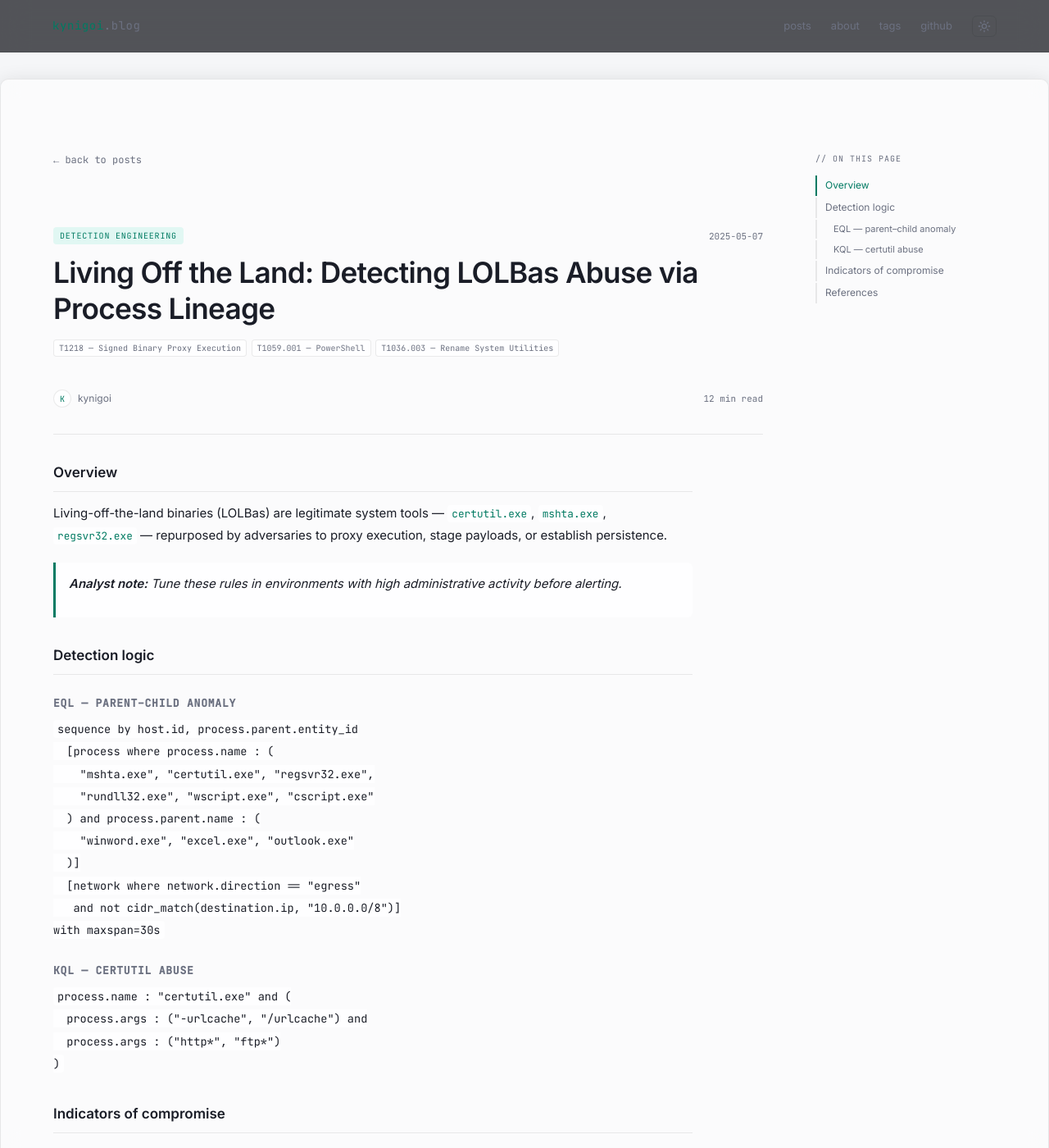
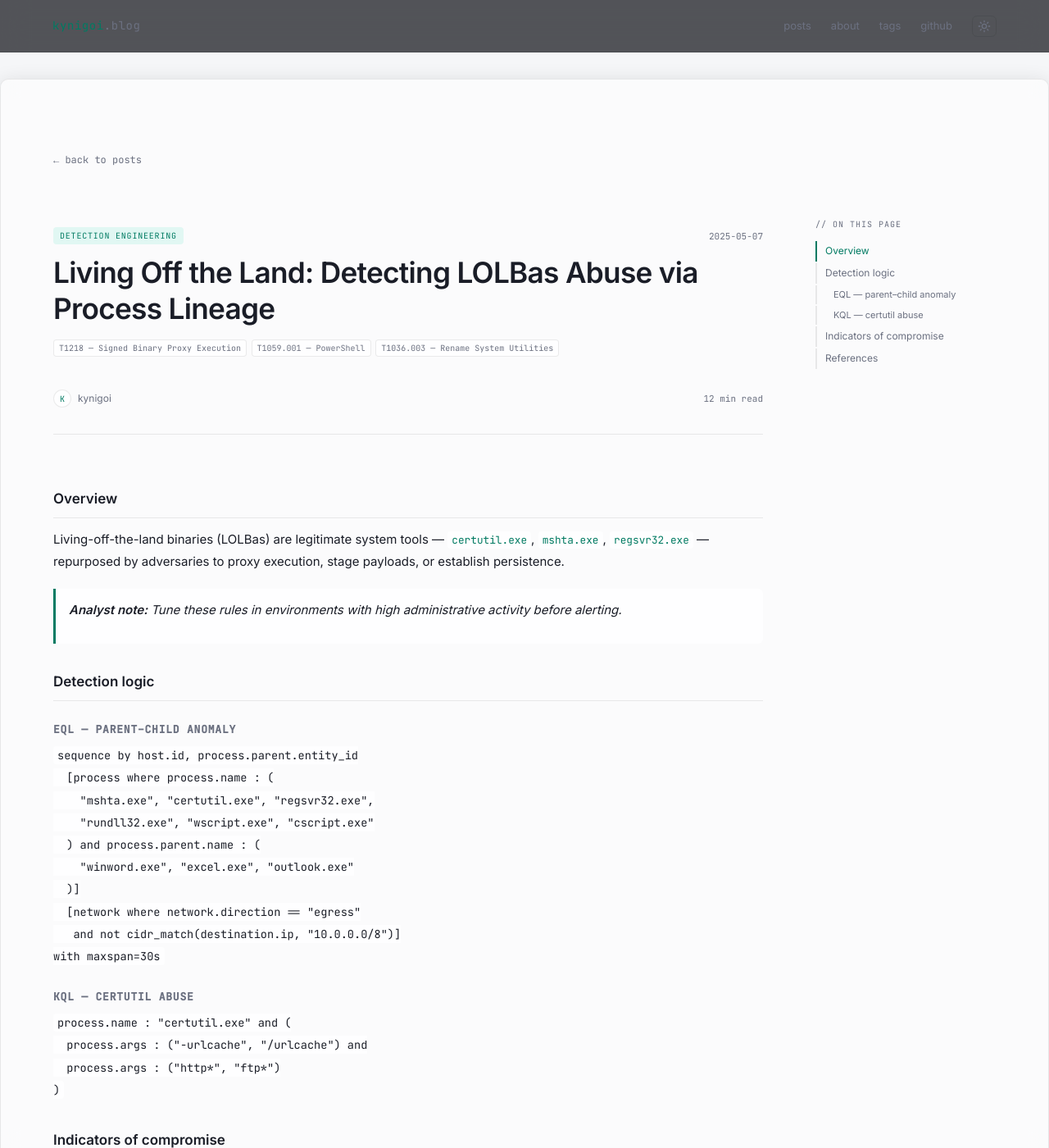
Before and after one commit to unresolvedhost/kynigoi-blog-theme, a Jekyll site: the page built from _posts/2025-05-07-example.md, in a window 1280 px wide and 1400 px high. Shown: the whole window at 82% size. Built offline with Jekyll 4.4.1, drawn with Linux system fonts in a browser that asks for light colours; some web fonts are replaced; a script that is not in the unit is left out.

Commit message:
FIX: Post layout

```diff
--- a/_sass/_base.scss
+++ b/_sass/_base.scss
@@ -167,6 +167,8 @@ code {
   gap:           0.5rem;
   flex-wrap:     wrap;
   margin-bottom: 0.75rem;
+  min-width:     0;
+  overflow:      hidden;
 }
 
 .post-date {
--- a/_sass/_home.scss
+++ b/_sass/_home.scss
@@ -4,6 +4,10 @@
 
 .hero {
   padding: $space-2xl $space-xl $space-lg;
+
+  @media (max-width: 700px) {
+    padding: $space-lg $space-md $space-md;
+  }
 
   .hero-eyebrow {
     font-family:    $font-mono;
@@ -15,7 +19,7 @@
   }
 
   h1 {
-    font-size:      clamp(2.4rem, 5vw, 3.6rem);
+    font-size:      clamp(1.8rem, 5vw, 3.6rem);
     font-weight:    600;
     line-height:    1.15;
     letter-spacing: -0.03em;
--- a/_sass/_post.scss
+++ b/_sass/_post.scss
@@ -11,12 +11,24 @@
   align-items: flex-start;
   @include glass;
   border-radius: $radius-lg;
+  overflow:    hidden;
+
+  @media (max-width: 900px) {
+    flex-direction: column;
+    margin:         1rem;
+    padding:        $space-md;
+    gap:            $space-md;
+    border-radius:  $radius-md;
+  }
 }
 
 .post-content {
   flex:      1;
   min-width: 0;
+  max-width: 100%;
   padding:   2.5rem 0;
+
+  @media (max-width: 900px) { padding: 1rem 0; }
 }
 
 // ── TOC sidebar ──────────────────────────────────────────
@@ -72,8 +84,10 @@
 }
 
 @media (max-width: 900px) {
-  .post-layout { flex-direction: column; }
-  .toc-sidebar { display: none; }
+  .post-layout    { flex-direction: column; }
+  .toc-sidebar    { display: none; }
+  .article-title  { font-size: 1.6rem; }
+  .article-body   { max-width: 100%; }
 }
 
 // ── Article header ───────────────────────────────────────
@@ -82,14 +96,18 @@
   padding:       3rem 0 2rem;
   border-bottom: 1px solid var(--border);
   margin-bottom: 2rem;
+  overflow:      hidden;
+
+  @media (max-width: 900px) { padding: 1.5rem 0 1rem; }
 }
 
 .article-title {
-  font-size:      clamp(1.5rem, 3vw, 2.2rem);
+  font-size:      clamp(1.4rem, 4vw, 2.2rem);
   font-weight:    600;
   line-height:    1.25;
   letter-spacing: -0.02em;
   margin-bottom:  1rem;
+  word-break:     break-word;
 }
 
 .back-link {
@@ -108,13 +126,15 @@
 // ── Article body ─────────────────────────────────────────
 
 .article-body {
-  max-width: 780px;
+  max-width:  100%;
+  overflow-x: hidden;
 
   p {
     margin-bottom: 1rem;
     color:         var(--text);
     font-size:     15px;
     line-height:   1.8;
+    word-break:    break-word;
   }
 
   h2 {
@@ -123,6 +143,7 @@
     margin:         2rem 0 0.75rem;
     padding-bottom: 0.5rem;
     border-bottom:  1px solid var(--border);
+    word-break:     break-word;
   }
 
   h3 {
@@ -153,6 +174,7 @@
     font-style:    italic;
     background:    var(--bg3);
     border-radius: 0 $radius-md $radius-md 0;
+    word-break:    break-word;
   }
 
   table {
@@ -161,6 +183,8 @@
     font-family:     $font-mono;
     font-size:       12px;
     margin:          1.25rem 0;
+    display:         block;
+    overflow-x:      auto;
 
     th {
       text-align:     left;
@@ -170,6 +194,7 @@
       font-weight:    500;
       font-size:      11px;
       text-transform: uppercase;
+      white-space:    nowrap;
     }
 
     td {
@@ -185,9 +210,11 @@
 
   img {
     max-width:     100%;
+    height:        auto;
     border-radius: $radius-md;
     border:        1px solid var(--border);
     margin:        1.25rem 0;
+    display:       block;
   }
 
   hr {
@@ -195,4 +222,18 @@
     border-top: 1px solid var(--border);
     margin:     2rem 0;
   }
+
+  // Code blocks — horizontal scroll instead of overflow
+  pre {
+    max-width:  100%;
+    overflow-x: auto;
+  }
+
+  code {
+    word-break: break-all;
+  }
+
+  pre code {
+    word-break: normal;
+  }
 }
```
